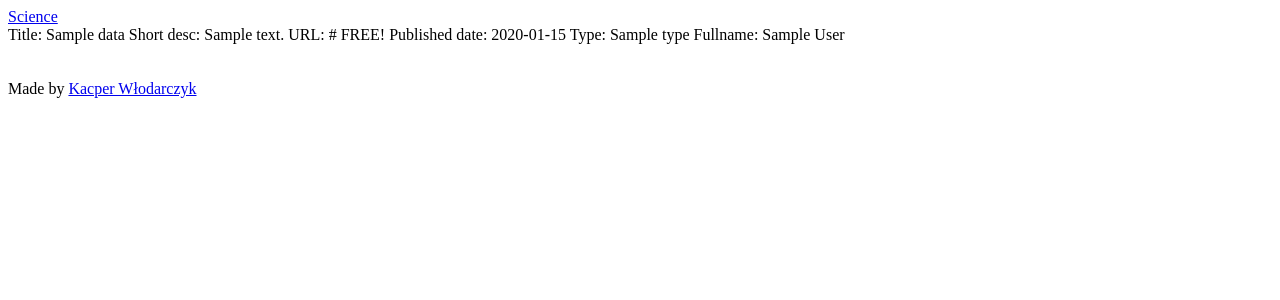
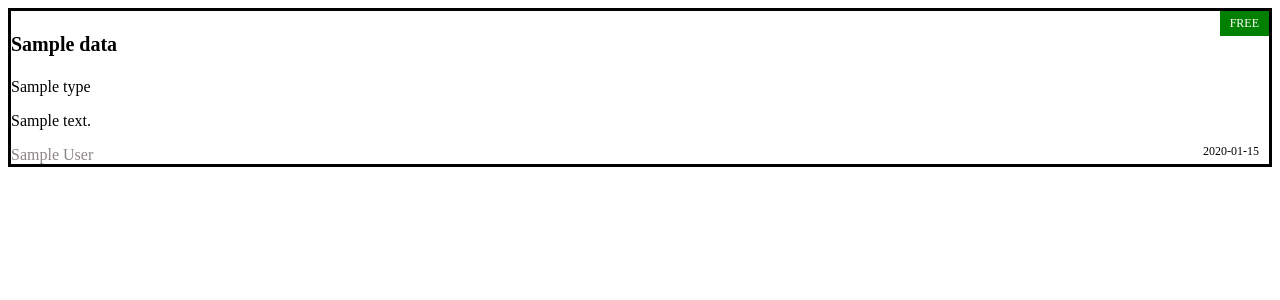
Before and after one commit to DEENUU1/science, a FastAPI app: page / in a window 1280 px wide. Shown: the top 300 px of the page. Run offline with FastAPI, Linux system fonts and the light colour scheme; tables that the repository leaves empty hold one stand-in row (values such as "Sample post"); parts of the project's set-up code (start-up, migrations or seed data) failed here and were passed over; some libraries are stand-ins or nearby versions.

Commit message:
Add update_content method for Data repository

```diff
--- a/main.py
+++ b/main.py
@@ -6,13 +6,13 @@ from src.database import Base, engine, get_db
 from sqladmin import Admin
 from src.admin import TypeAdmin, AuthorAdmin, DataAdmin
 # from nature import run_nature_scraper
-# from fastapi.staticfiles import StaticFiles
+from fastapi.staticfiles import StaticFiles
 
 
 app = FastAPI(title="Science")
 
 
-# app.mount("/src/static", StaticFiles(directory="static"), name="static")
+app.mount("/src/static", StaticFiles(directory="src/static"), name="static")
 
 app.add_middleware(
     CORSMiddleware,
--- a/src/endpoints/data.py
+++ b/src/endpoints/data.py
@@ -14,7 +14,7 @@ templates = Jinja2Templates(directory="src/templates")
 async def get_all_schemas(request: Request, db: Session = Depends(get_db)) -> Any:
     data_list = data.get_list(db)
     return templates.TemplateResponse(
-        "datas.html",
+        "data.html",
         {
             "request": request,
             "data_list": data_list
--- a/src/models.py
+++ b/src/models.py
@@ -25,6 +25,7 @@ class Data(Base):
     id = Column(Integer, primary_key=True, autoincrement=True)
     title = Column(String, nullable=False)
     short_desc = Column(Text, nullable=True)
+    content = Column(Text, nullable=True)
     url = Column(String, nullable=False)
     is_free = Column(Boolean, default=False)
     published_date = Column(String, nullable=True)
--- a/src/repository/data.py
+++ b/src/repository/data.py
@@ -18,5 +18,11 @@ class RepositoryData(RepositoryBase[Data, CreateDataSchema, UpdateDataSchema]):
         db.commit()
         return data
 
+    def update_content(self, db: Session, content: str, data_id: int) -> Data:
+        data = db.query(Data).filter(Data.id == data_id).first()
+        data.content = content
+        db.commit()
+        return data
+
 
 data = RepositoryData(Data)
--- a/src/schemas/data.py
+++ b/src/schemas/data.py
@@ -7,6 +7,7 @@ from .author import AuthorSchema
 class DataSchema(BaseModel):
     id: int
     title: str
+    content: Optional[str]
     short_desc: Optional[str]
     url: str
     is_free: bool = False
--- /dev/null
+++ b/src/static/css/data.css
@@ -0,0 +1,38 @@
+.no-data {
+    text-align: center;
+}
+
+.card {
+  position: relative;
+  margin-bottom: 20px;
+  border-style: solid;
+  border-color: black;
+}
+
+.free {
+  position: absolute;
+  top: 0;
+  right: 0;
+  padding: 5px 10px;
+  background-color: green;
+  color: white;
+  font-size: 12px;
+}
+
+.date {
+  position: absolute;
+  bottom: 0;
+  right: 0;
+  padding: 5px 10px;
+  font-size: 12px;
+}
+
+.author-name {
+  color: #8c8686;
+}
+
+.header a {
+  text-decoration: none;
+  color: black;
+  font-size: 20px;
+}
--- a/src/templates/base.html
+++ b/src/templates/base.html
@@ -16,7 +16,7 @@
 <body>
 
 <nav>
-    <a class="navbar-brand" href="/">Science <i class="fas fa-book"></i></a>
+<!--    <a class="navbar-brand" href="/">Science <i class="fas fa-book"></i></a>-->
 <!--    <span>-->
 <!--        <a class="nav-item" href="/authors">Authors <i class="fas fa-users"></i></a>-->
 <!--        <a class="nav-item" href="/books">Books <i class="fas fa-book-reader"></i></a>-->
@@ -29,11 +29,11 @@
     {% block main_content %}{% endblock %}
 </div>
 
-<footer>
-    <div class="copyright">
-        Made by <a href="https://github.com/DEENUU1/" target="_blank">Kacper Włodarczyk</a>
-    </div>
-</footer>
+<!--<footer>-->
+<!--    <div class="copyright">-->
+<!--        Made by <a href="https://github.com/DEENUU1/" target="_blank">Kacper Włodarczyk</a>-->
+<!--    </div>-->
+<!--</footer>-->
 
 <script src="https://unpkg.com/htmx.org@1.9.8" integrity="sha384-rgjA7mptc2ETQqXoYC3/zJvkU7K/aP44Y+z7xQuJiVnB/422P/Ak+F/AqFR7E4Wr" crossorigin="anonymous"></script>
 
--- /dev/null
+++ b/src/templates/data.html
@@ -0,0 +1,44 @@
+{% extends "base.html" %}
+
+{% block additional_css %}
+        <link href="{{ url_for('static', path='/css/data.css') }}" rel="stylesheet">
+{% endblock %}
+
+{% block main_content %}
+
+<div class="container">
+
+    {% if data_list %}
+
+        {% for data in data_list %}
+            <div class="card">
+                <div class="header">
+                    <h5><a href="{{data.url}}">{{data.title}}</a></h5>
+                    <span>{{data.type.name}}</span>
+                    <p>{{data.short_desc}}</p>
+                    {% if data.is_free %}
+                        <span class="free">FREE</span>
+                    {% endif %}
+                </div>
+
+                <span class="date">{{data.published_date}}</span>
+
+                {% if data.authors %}
+                    <div class="authors">
+                    {% for author in data.authors %}
+                        <span class="author-name">{{author.full_name}}</span>
+                    {% endfor %}
+                    </div>
+                {% endif %}
+            </div>
+        {% endfor %}
+
+
+    {% else %}
+
+        <h2 class="no-data">No data😥</h2>
+
+    {% endif %}
+</div>
+
+{% endblock %}
--- a/src/templates/datas.html
+++ /dev/null
@@ -1,30 +0,0 @@
-{% extends "base.html" %}
-{% block main_content %}
-
-<div class="container">
-
-    {% if data_list %}
-        {% for data in data_list %}
-            Title: {{data.title}}
-            Short desc: {{data.short_desc}}
-            URL: {{data.url}}
-            {% if data.is_free %}
-                FREE!
-            {% endif %}
-
-            Published date: {{data.published_date}}
-            Type: {{data.type.name}}
-
-            {% if data.authors %}
-                {% for author in data.authors %}
-                    Fullname: {{author.full_name}}
-                {% endfor %}
-            {% endif %}
-            <br><br><br>
-        {% endfor %}
-    {% else %}
-    <h2>No data</h2>
-    {% endif %}
-</div>
-
-{% endblock %}
```
